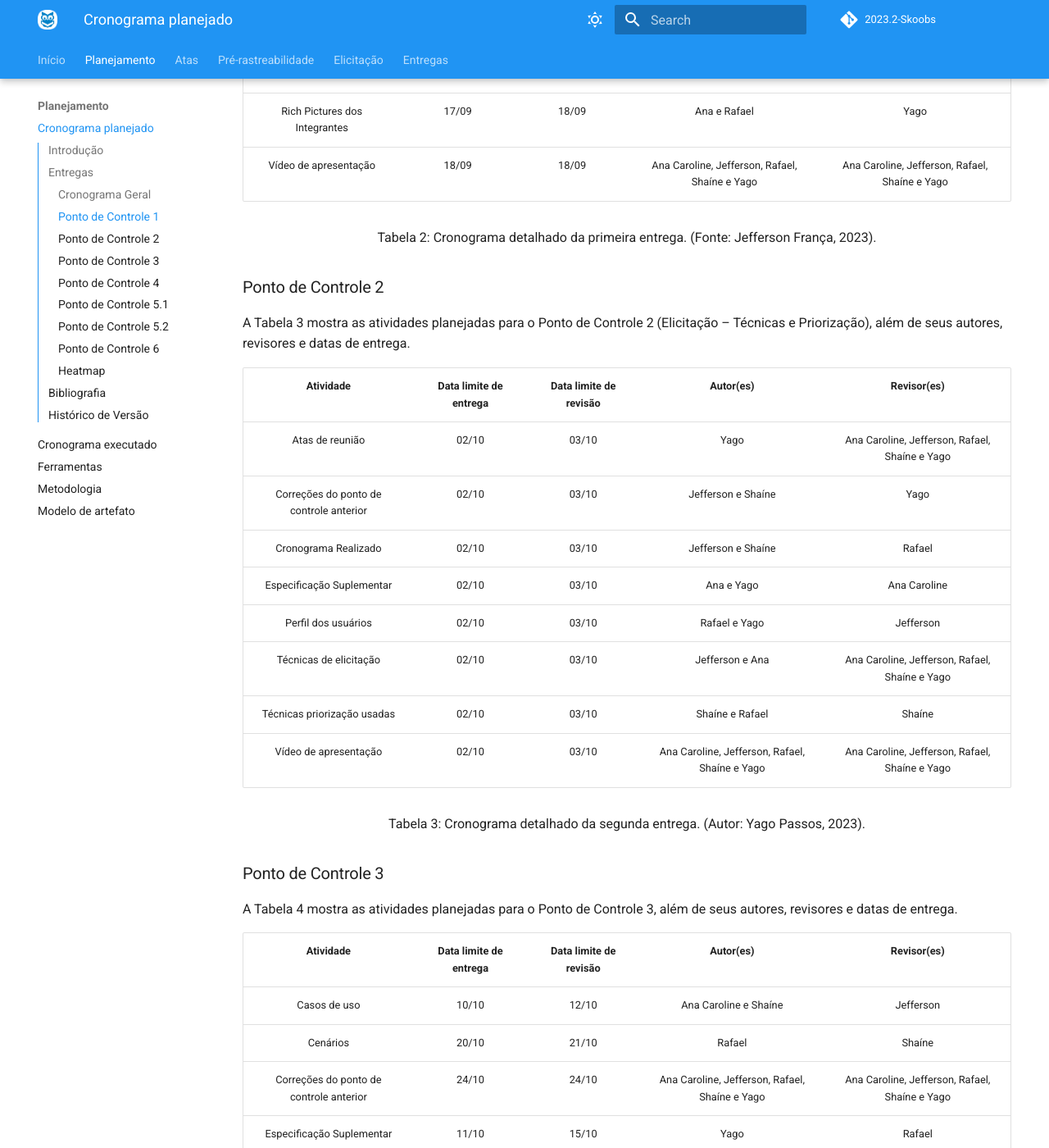
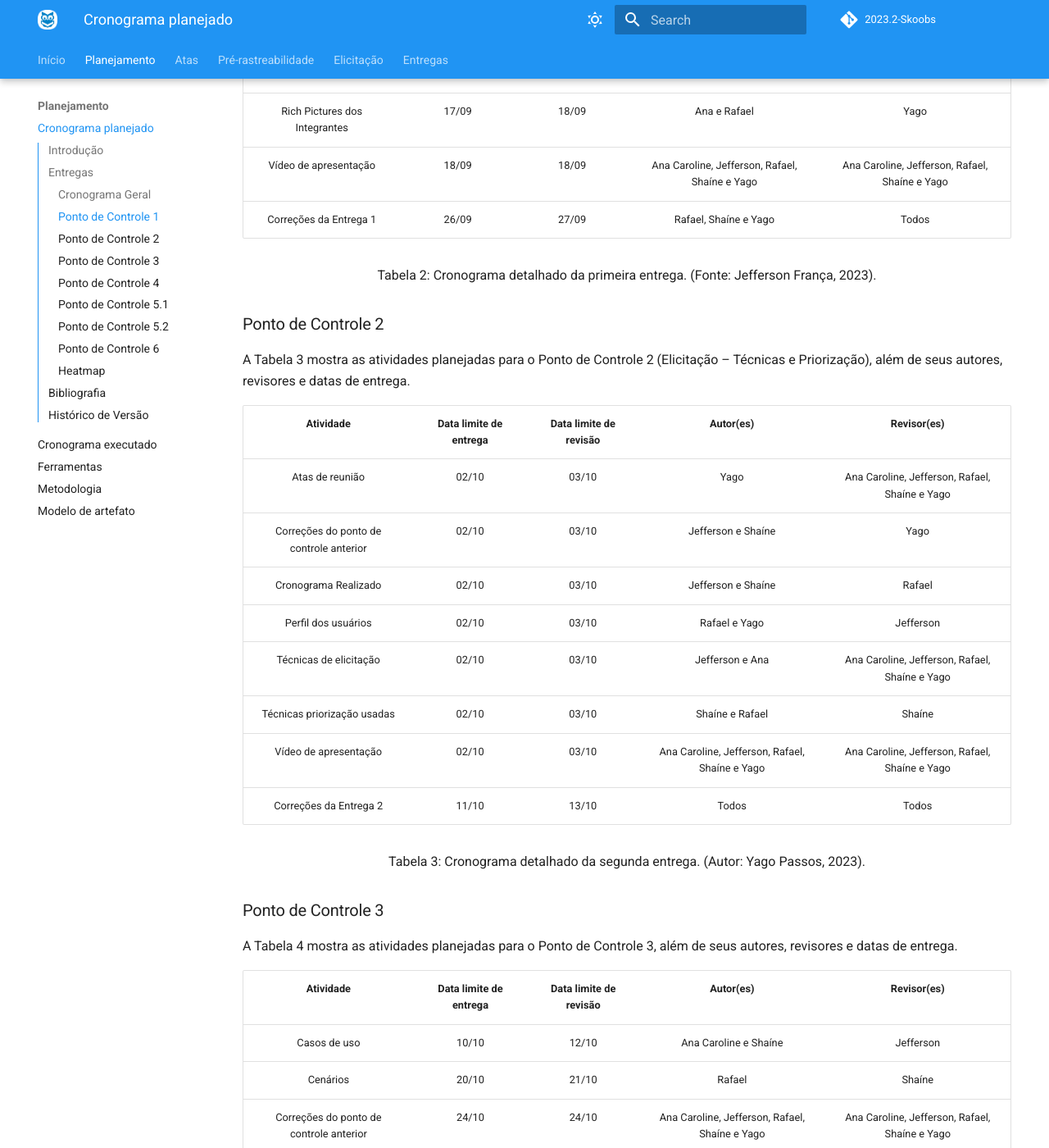
Before and after one commit to Requisitos-de-Software/2023.2-Skoob, an MkDocs documentation site: the page built from docs/planejamento/cronograma.md, in a window 1280 px wide and 1400 px high, scrolled down 1697 px. Shown: the whole window at 82% size. Built offline with MkDocs 1.6.1 and Material for MkDocs 9.7.7, drawn with Linux system fonts in a browser that asks for light colours; comment, search, counter and statistics services are not loaded; some of the changed text lies outside the part shown.

Commit message:
Correção dos cronogramas.

```diff
--- a/docs/planejamento/cronograma.md
+++ b/docs/planejamento/cronograma.md
@@ -42,6 +42,7 @@
 | Metodologia e Política de Commit |  17/09  |  18/09  |                Jefferson e Yago                |                  Ana Caroline                  |
 |  Rich Pictures dos Integrantes   |  17/09  |  18/09  |                  Ana e Rafael                  |                      Yago                      |
 |      Vídeo de apresentação       |  18/09  |  18/09  | Ana Caroline, Jefferson, Rafael, Shaíne e Yago | Ana Caroline, Jefferson, Rafael, Shaíne e Yago |
+|      Correções da Entrega 1      |  26/09  |  27/09  | Rafael, Shaíne e Yago | Todos |
 
 <div style="text-align: center">
 <p> Tabela 2: Cronograma detalhado da primeira entrega. (Fonte: Jefferson França, 2023).</p>
@@ -54,12 +55,12 @@
 | :-------------------------------------: | :-----: | :-----: | :--------------------------------------------: | :--------------------------------------------: |
 |             Atas de reunião             |  02/10  |  03/10  |                      Yago                      | Ana Caroline, Jefferson, Rafael, Shaíne e Yago |
 | Correções do ponto de controle anterior |  02/10  |  03/10  |               Jefferson e Shaíne               |                      Yago                      |
-|          Cronograma Realizado           |  02/10  |  03/10  |               Jefferson e Shaíne               |                     Rafael                     |
-|        Especificação Suplementar        |  02/10  |  03/10  |                   Ana e Yago                   |                  Ana Caroline                  |
+|          Cronograma Realizado           |  02/10  |  03/10  |               Jefferson e Shaíne               |                     Rafael           |
 |           Perfil dos usuários           |  02/10  |  03/10  |                 Rafael e Yago                  |                   Jefferson                    |
 |         Técnicas de elicitação          |  02/10  |  03/10  |                Jefferson e Ana                 | Ana Caroline, Jefferson, Rafael, Shaíne e Yago |
 |       Técnicas priorização usadas       |  02/10  |  03/10  |                Shaíne e Rafael                 |                     Shaíne                     |
 |          Vídeo de apresentação          |  02/10  |  03/10  | Ana Caroline, Jefferson, Rafael, Shaíne e Yago | Ana Caroline, Jefferson, Rafael, Shaíne e Yago |
+|      Correções da Entrega 2      |  11/10  |  13/10  | Todos | Todos |
 
 <div style="text-align: center">
 <p> Tabela 3: Cronograma detalhado da segunda entrega. (Autor: Yago Passos, 2023).</p>
@@ -76,6 +77,7 @@
 |        Especificação Suplementar        |  11/10  |  15/10  |                      Yago                      |                     Rafael                     |
 |                 Léxico                  |  20/10  |  22/10  |            Jefferson, Shaíne e Yago            |                  Ana Caroline                  |
 |          Vídeo de apresentação          |  23/10  |  23/10  | Ana Caroline, Jefferson, Rafael, Shaíne e Yago | Ana Caroline, Jefferson, Rafael, Shaíne e Yago |
+|      Correções da Entrega 3      |  30/10  |  03/11  | Todos | Todos |
 
 <div style="text-align: center">
 <p> Tabela 4: Cronograma detalhado da terceira entrega. (Fonte: Shaíne Oliveira, 2023).</p>
@@ -92,6 +94,7 @@
 | Histórias de usuário  |  03/11  |  04/11  |            Ana, Jefferson e Shaíne             |                   Jefferson                    |
 |     NFR Framework     |  03/11  |  04/11  |                 Rafael e Yago                  |                      Yago                      |
 | Vídeo de apresentação |  03/11  |  04/11  | Ana Caroline, Jefferson, Rafael, Shaíne e Yago | Ana Caroline, Jefferson, Rafael, Shaíne e Yago |
+|      Correções da Entrega 4      |  09/11  |  13/11  | Todos | Todos |
 
 
 <div style="text-align: center">
@@ -107,6 +110,7 @@
 |   Validação de requisitos 1   |  10/11  |  11/11  |                 Shaine e Yago                  |            Jefferson, Ana e Shaine             |
 |     Vídeo de apresentação     |  10/11  |  11/11  | Ana Caroline, Jefferson, Rafael, Shaíne e Yago | Ana Caroline, Jefferson, Rafael, Shaíne e Yago |
 |     Revisão de artefatos      |  10/11  |  11/11  | Ana Caroline, Jefferson, Rafael, Shaíne e Yago | Ana Caroline, Jefferson, Rafael, Shaíne e Yago |
+|      Correções da Entrega 5.1      |  17/11  |  21/11  | Todos | Todos |
 
 <div style="text-align: center">
 <p> Tabela 6: Cronograma detalhado da sexta entrega. (Autor: Yago Passos, 2023).</p>
@@ -122,6 +126,7 @@
 |   Validação de requisitos 1   |  27/11  |  28/11  |                Jefferson e Yago                |            Jefferson, Ana e Shaine             |
 |     Vídeo de apresentação     |  27/11  |  28/11  | Ana Caroline, Jefferson, Rafael, Shaíne e Yago | Ana Caroline, Jefferson, Rafael, Shaíne e Yago |
 |     Revisão de artefatos      |  27/11  |  28/11  | Ana Caroline, Jefferson, Rafael, Shaíne e Yago | Ana Caroline, Jefferson, Rafael, Shaíne e Yago |
+|      Correções da Entrega 5.2      |  30/11  |  02/11  | Todos | Todos |
 
 
 <div style="text-align: center">
@@ -137,6 +142,7 @@
 |     Forward From      |  17/11  |  19/11  |               Jefferson, Rafael                |             Ana Caroline e Shaíne              |
 | Revisão de artefatos  |  20/11  |  20/11  | Ana Caroline, Jefferson, Rafael, Shaíne e Yago | Ana Caroline, Jefferson, Rafael, Shaíne e Yago |
 | Vídeo de apresentação |  20/11  |  20/11  | Ana Caroline, Jefferson, Rafael, Shaíne e Yago | Ana Caroline, Jefferson, Rafael, Shaíne e Yago |
+|      Correções da Entrega 6      |  21/12  |  23/12  | Todos | Todos |
 
 
 <div style="text-align: center">
@@ -166,3 +172,4 @@
 | `1.1`  |    12/09/2023    |   16/09/2023    | Atualização dos cronogramas de ponto de controle 3 e 6 |                                                [Shaíne](https://github.com/ShaineOliveira)                                                 |    [Rafael Amancio](https://github.com/Rafael-gc)   |
 | `1.2`  |    15/09/2023    |   16/09/2023    |    Atualização dos cronogramas e adição do heatmap     |                       [Jefferson França](https://github.com/Frans6) e [Yago Passos](https://github.com/yagompassos)                        |   [Rafael Amancio](https://github.com/Rafael-gc)    |
 | `1.2.1`  |    20/09/2023    |   20/09/2023    |    Atualização dos cronogramas      |                      [Shaíne](https://github.com/ShaineOliveira)                       |   [Ana Rocha](https://github.com/anaaroch)    | [Rafael Amancio](https://github.com/Rafael-gc)   |
+| `1.3`  |    02/10/2023    |   03/10/2023    |    Atualização dos cronogramas      |                      [Shaíne](https://github.com/ShaineOliveira)                       |   [Ana Rocha](https://github.com/anaaroch)    | [Rafael Amancio](https://github.com/Rafael-gc)   |
```
Also changed, not shown: docs/planejamento/cronograma_executado.md (+2 -0 lines).
